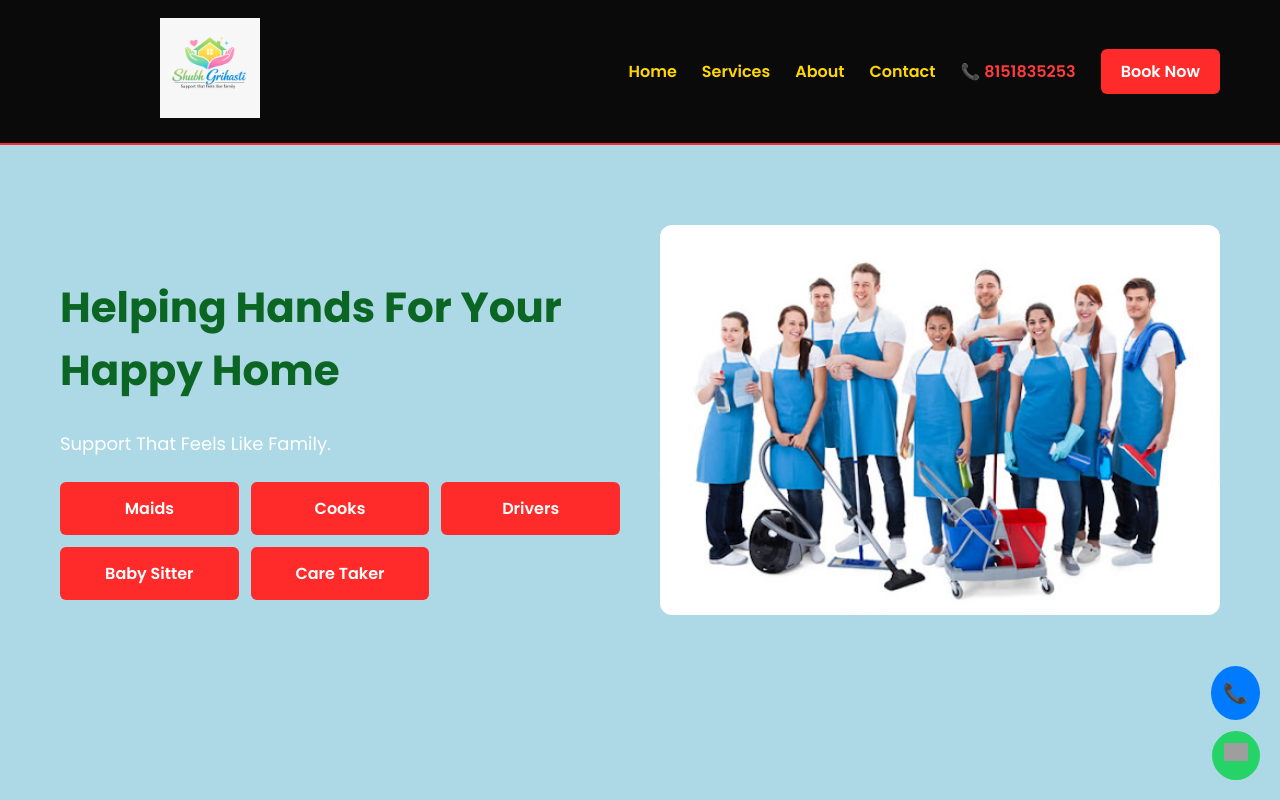
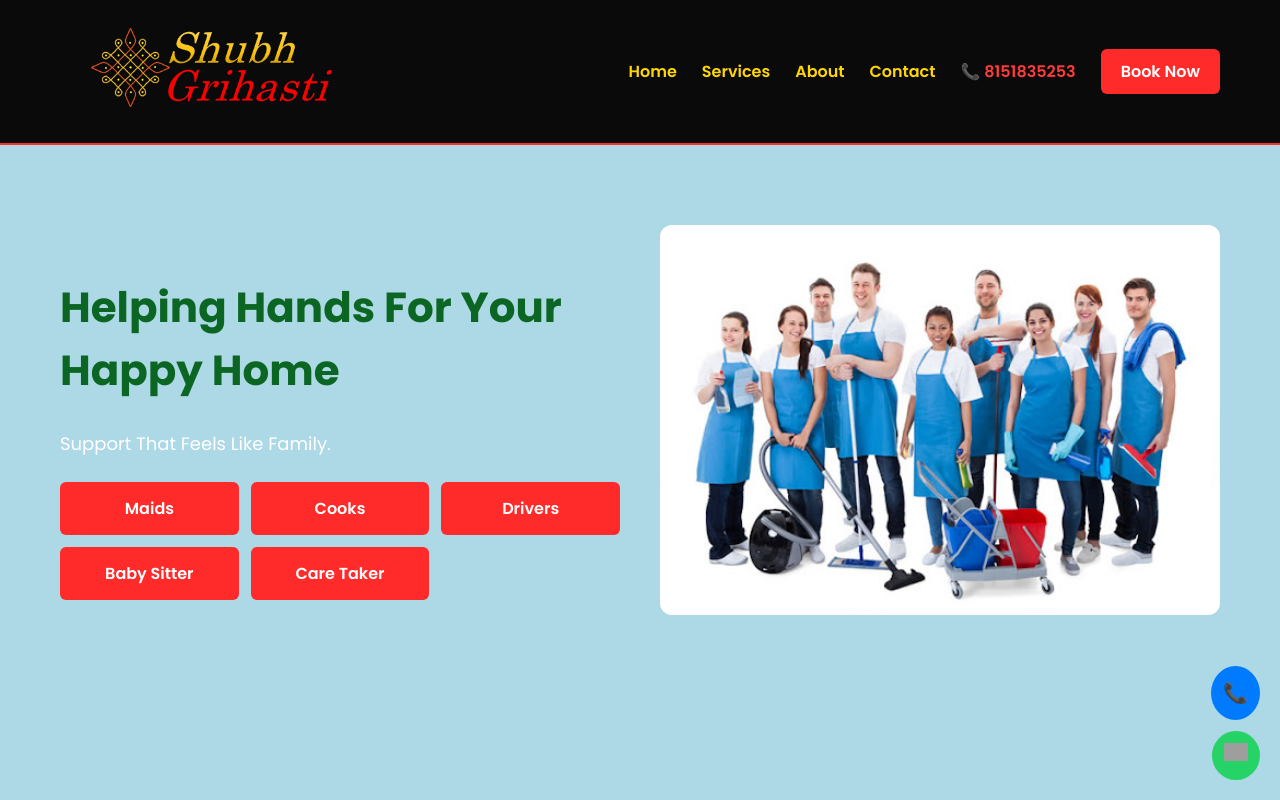
Before and after one commit to ShubhGrihasti/shubhgrihasti, a plain HTML site: page index.html in a window 1280 px wide. Shown: the top 800 px of the page. Drawn offline with Linux system fonts and the light colour scheme; grey boxes are pictures that could not be loaded.

Commit message:
Update index.html

```diff
--- a/index.html
+++ b/index.html
@@ -412,7 +412,7 @@ text-align:center;
 <nav>
 
 <div class="logo-area">
-<img src="LOGO.jpeg">
+<img src="LoGo.png">
 </div>
 
 <div class="menu-toggle" onclick="toggleMenu()">☰</div>
```
